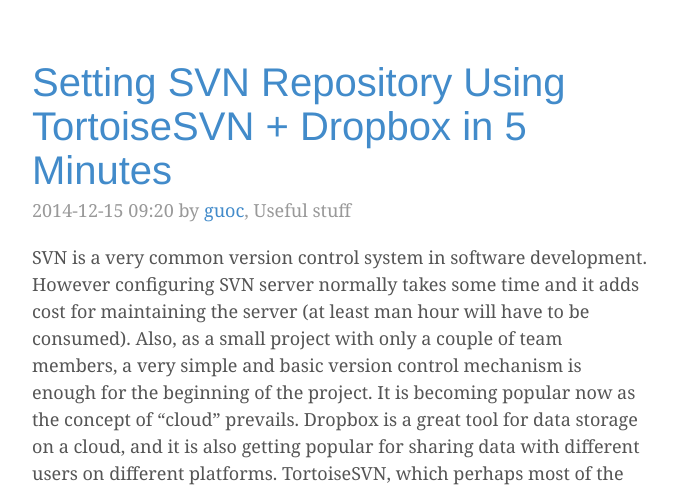
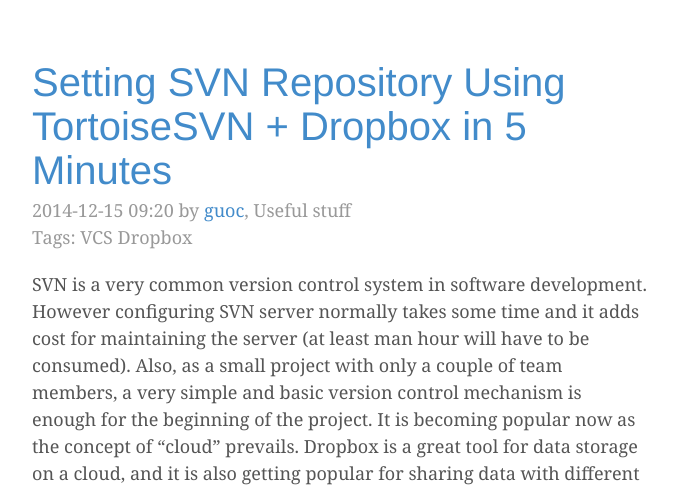
Before and after one commit to guo-chen/minasidor, a Django app: page / in a window 1280 px wide. Shown: the part 1373-1862 px from the top of the page, without its empty margins (138-815 px from the left). Run offline with Django 3.2, Linux system fonts and the light colour scheme; data comes from the database, SQL or seed files in the repository; both versions use the stored data as it was after the commit; some libraries are stand-ins or nearby versions.

Commit message:
Added Tags model in this case each article could have a field for their own tags.

```diff
--- a/blog/admin.py
+++ b/blog/admin.py
@@ -1,5 +1,5 @@
 from django.contrib import admin
-from blog.models import Author, Article, Category
+from blog.models import Author, Article, Category, Tag
 
 
 # Register your models here.
@@ -18,9 +18,11 @@
                     )
     list_filter = ('publish_time', )
     ordering = ('-publish_time', )
+    filter_horizontal = ('tags', )
     # date_hierarchy = 'publish_time'
 
 
 admin.site.register(Article, ArticleAdmin)
 admin.site.register(Author, AuthorAdmin)
 admin.site.register(Category)
+admin.site.register(Tag)
--- a/blog/models.py
+++ b/blog/models.py
@@ -17,6 +17,13 @@
         return self.name
 
 
+class Tag(models.Model):
+    name = models.CharField(max_length=15)
+
+    def __unicode__(self):
+        return self.name
+
+
 class Article(models.Model):
     title = models.CharField(max_length=128)
     subtitle = models.CharField(max_length=50, blank=True)
@@ -24,4 +31,5 @@
     update_time = models.DateTimeField(auto_now=True)
     author = models.ForeignKey(Author)
     category = models.ForeignKey(Category)
+    tags = models.ManyToManyField(Tag, blank=True)
     content = models.TextField()
--- a/templates/index.html
+++ b/templates/index.html
@@ -50,8 +50,11 @@
           {% for article in articles %}
           <div class="blog-post">
             <h2 class="blog-post-title"><a href = "/articles/details/?id={{ article.id }}">{{ article.title }}</a></h2>
-            <p class="blog-post-meta">{{ article.publish_time|date:"Y-m-d H:i"}} by <a href="#">{{ article.author }}</a>, {{ article.category }}</p>
-
+            <p class="blog-post-meta">{{ article.publish_time|date:"Y-m-d H:i"}} by <a href="#">{{ article.author }}</a>, {{ article.category }}
+            <br/>
+            {% if article.tags.all %}
+            Tags: {% for tag in article.tags.all%}{{ tag.name }} {% endfor %}</p>
+            {% endif %}
             <p>{{ article.content|linebreaks }}</p>
 
             <p></p>
```
Also changed, not shown: blog/migrations/0004_auto_20141216_1655.py (added), db.sqlite3.
